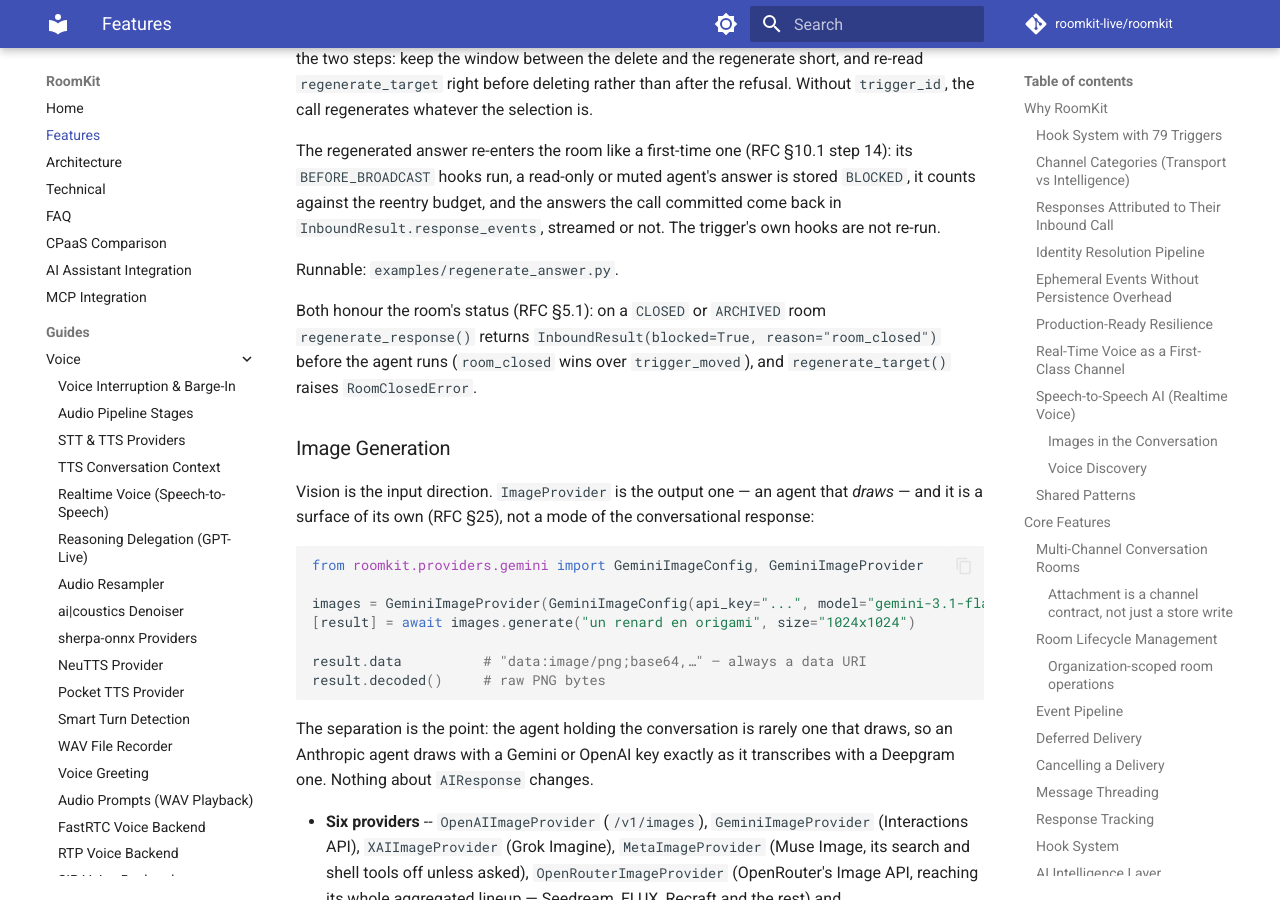
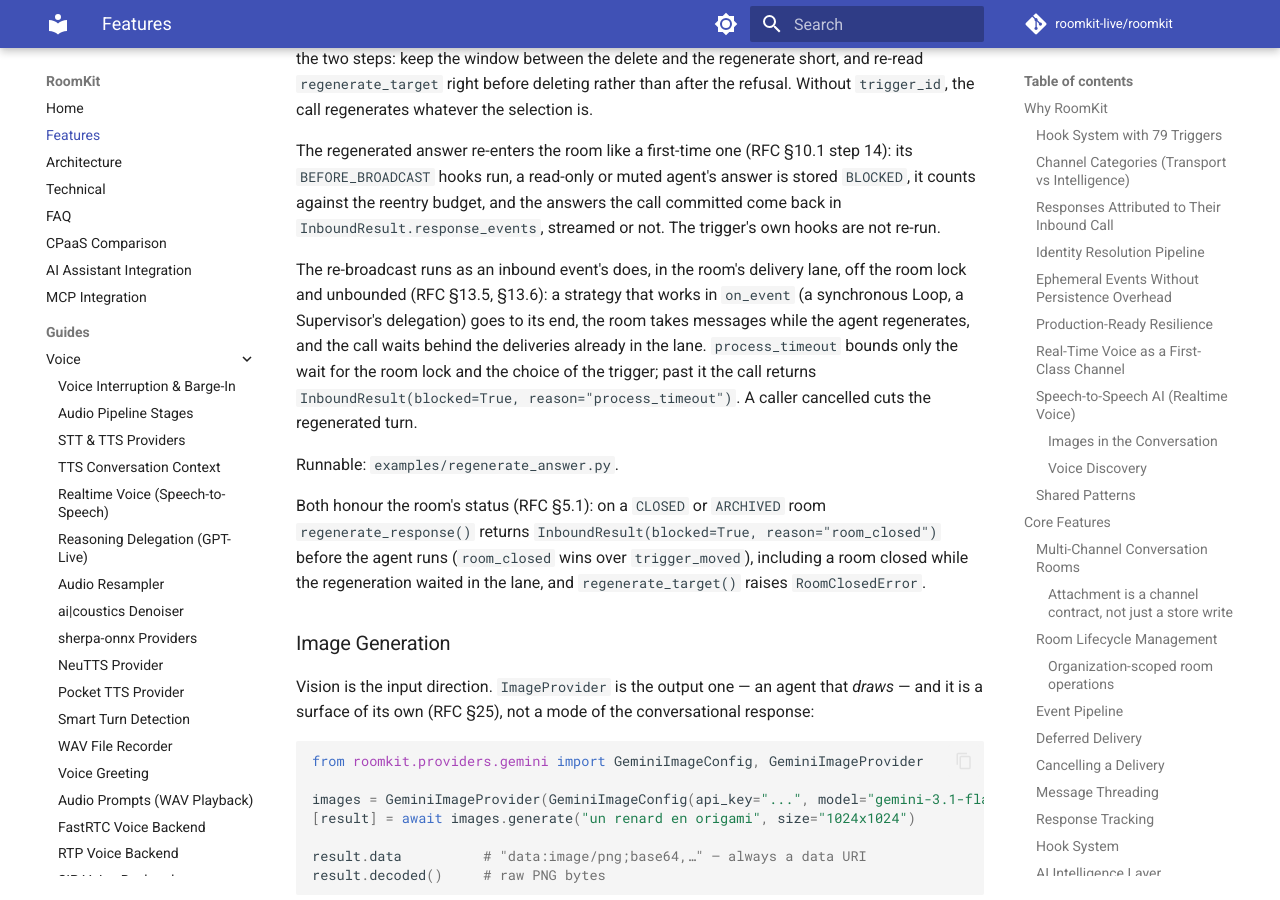
Before and after one commit to roomkit-live/roomkit-docs, an MkDocs documentation site: the page built from docs/features.md, in a window 1280 px wide and 900 px high, scrolled down 40200 px. Built offline with MkDocs 1.6.1 and Material for MkDocs 9.7.7, drawn with Linux system fonts in a browser that asks for light colours; comment, search, counter and statistics services are not loaded; some of the changed text lies outside the part shown.

Commit message:
docs(core): a regeneration runs in the lane, off the lock and unbounded; process_timeout bounds its wait for the lock (RMK-525)

```diff
--- a/docs/features.md
+++ b/docs/features.md
@@ -1446,11 +1446,21 @@ is stored `BLOCKED`, it counts against the reentry budget, and the answers the
 call committed come back in `InboundResult.response_events`, streamed or not.
 The trigger's own hooks are not re-run.
 
+The re-broadcast runs as an inbound event's does, in the room's delivery lane,
+off the room lock and unbounded (RFC §13.5, §13.6): a strategy that works in
+`on_event` (a synchronous Loop, a Supervisor's delegation) goes to its end, the
+room takes messages while the agent regenerates, and the call waits behind the
+deliveries already in the lane. `process_timeout` bounds only the wait for the
+room lock and the choice of the trigger; past it the call returns
+`InboundResult(blocked=True, reason="process_timeout")`. A caller cancelled
+cuts the regenerated turn.
+
 Runnable: `examples/regenerate_answer.py`.
 
 Both honour the room's status (RFC §5.1): on a `CLOSED` or `ARCHIVED` room
 `regenerate_response()` returns `InboundResult(blocked=True, reason="room_closed")`
-before the agent runs (`room_closed` wins over `trigger_moved`), and
+before the agent runs (`room_closed` wins over `trigger_moved`), including a
+room closed while the regeneration waited in the lane, and
 `regenerate_target()` raises `RoomClosedError`.
 
 ### Image Generation
```
Also changed, not shown: docs/technical.md (+6 -0 lines).
